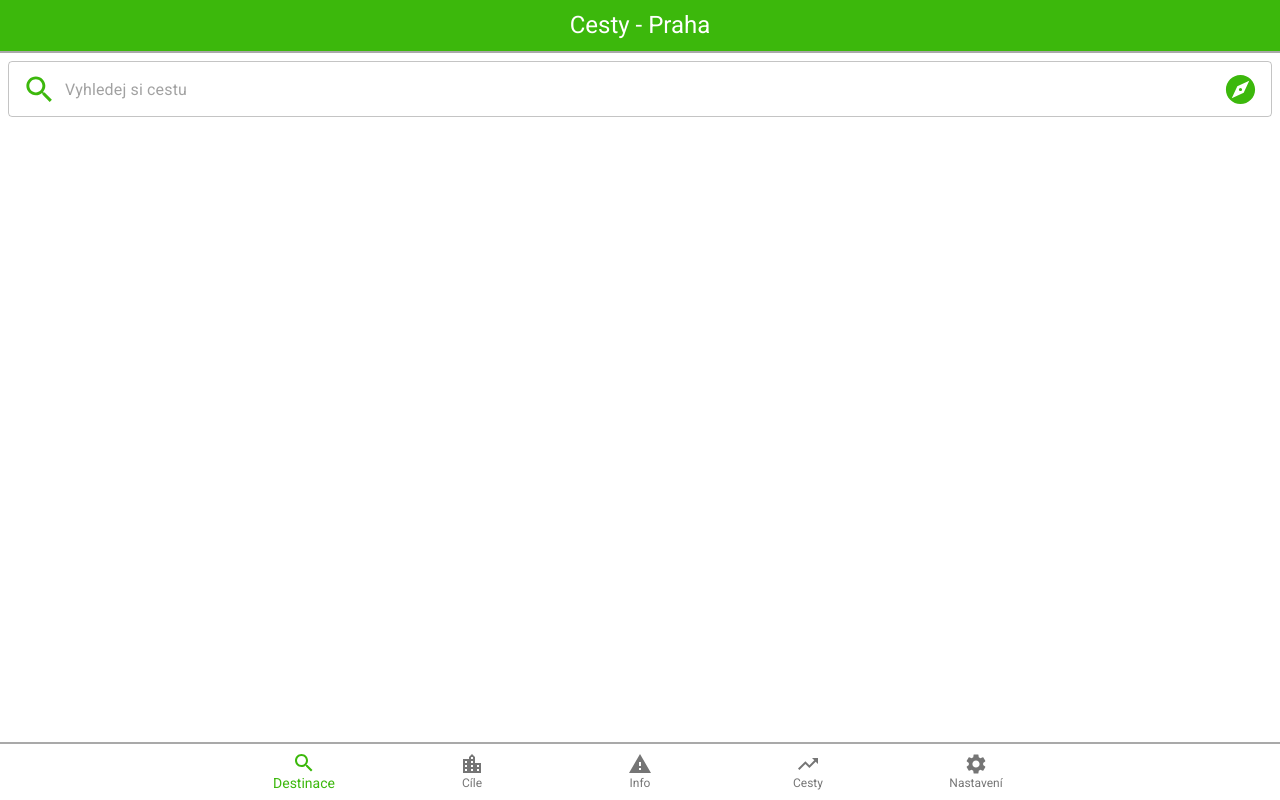
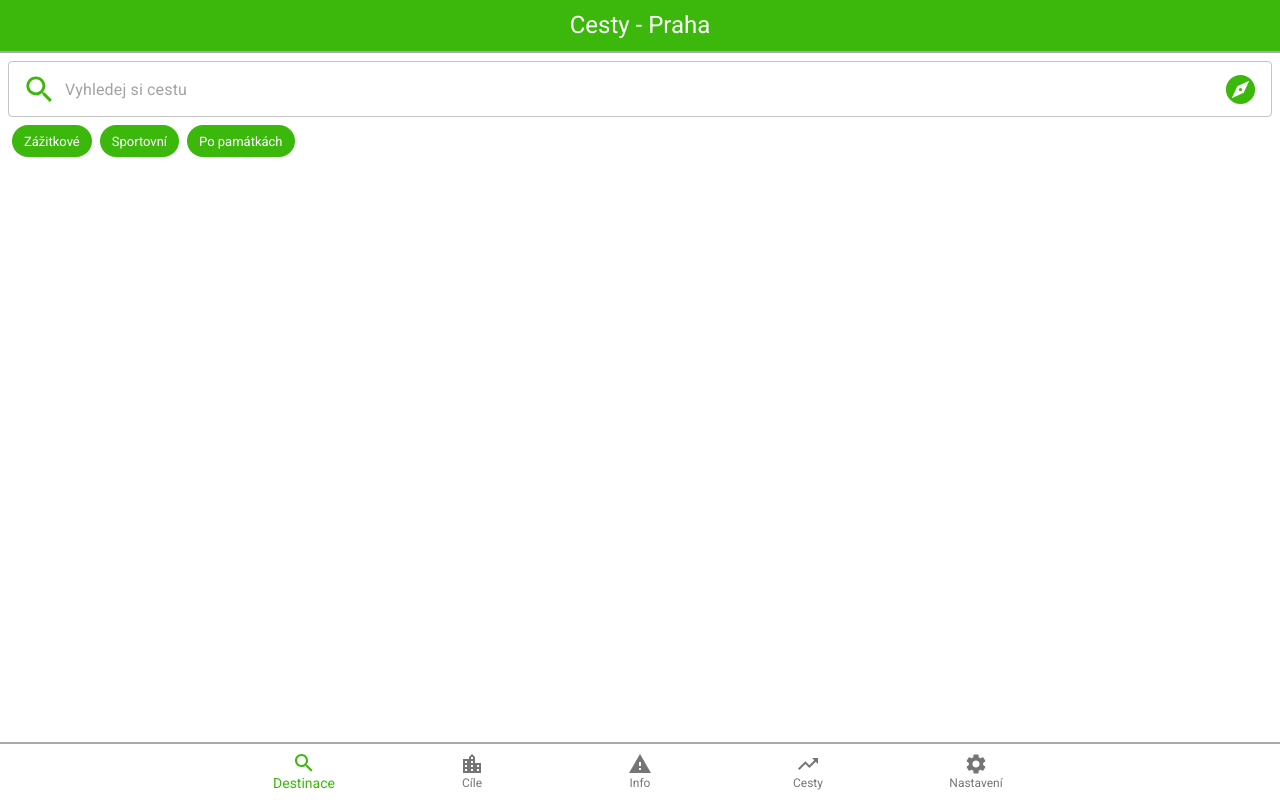
Before and after one commit to agilehorse/SafeTravel, a React (Create React App) app: page /paths in a window 1280 px wide. Built offline with nearby package versions, Linux system fonts and the light colour scheme.

Commit message:
Optimalization changes

```diff
--- a/src/components/paths/PathsList.js
+++ b/src/components/paths/PathsList.js
@@ -3,6 +3,7 @@ import {makeStyles} from "@material-ui/core";
 import Header from "../reusable/Header";
 import {Context} from "../../App";
 import SearchInput from "../reusable/SearchInput";
+import Chips from "../reusable/Chips";
 
 export default function PathsList() {
     const classes = useStyles();
@@ -23,6 +24,28 @@ export default function PathsList() {
                     placeholder="Vyhledej si cestu"
                 />
             </div>
+            <Chips
+                data={[
+                    {
+                        key: "zazitkove",
+                        label: "Zážitkové",
+                        onClick: () => {},
+                        state: false
+                    },
+                    {
+                        key: "sportovni",
+                        label: "Sportovní",
+                        onClick: () => {},
+                        state: false
+                    },
+                    {
+                        key: "po pamatkach",
+                        label: "Po památkách",
+                        onClick: () => {},
+                        state: false
+                    }
+                ]}
+            />
         </section>
     );
 }
--- a/src/components/places/PlacesList.js
+++ b/src/components/places/PlacesList.js
@@ -6,17 +6,12 @@ import {
     Chip,
     Divider,
     Fab,
-    InputAdornment,
     List,
     ListItem,
     ListItemAvatar,
     ListItemText,
-    makeStyles,
-    TextField
+    makeStyles
 } from "@material-ui/core";
-import SearchIcon from "@material-ui/icons/Search";
-import ExploreIcon from '@material-ui/icons/Explore';
-import FilterListIcon from '@material-ui/icons/FilterList';
 import PlacesFilterDialog, {InitialPlacesFilterState} from "./PlacesFilterDialog";
 import clsx from "clsx";
 import {useHistory} from 'react-router-dom';
@@ -24,6 +19,8 @@ import {NewPlace, Places} from "../../utils/mockData";
 import {SortBy, Translate} from "../../utils/consts";
 import AddIcon from '@material-ui/icons/Add';
 import SearchInput from "../reusable/SearchInput";
+import Chips from "../reusable/Chips";
+import Items from "../reusable/Items";
 
 export default function PlacesList() {
 
@@ -90,23 +87,26 @@ export default function PlacesList() {
                     onChange={(event) => handleChange("placeName", event.target.value)}
                 />
             </div>
-            <div className={classes.tags}>
-                <div onClick={() => handleChange("open", !state.open)}>
-                    <Chip label="Otevřené" color="primary"
-                          className={clsx(classes.tag, state.open && classes.selected)}
-                    />
-                </div>
-                <div onClick={() => handleChange("favorite", !state.favorite)}>
-                    <Chip label="Oblíbené" color="primary"
-                          className={clsx(classes.tag, state.favorite && classes.selected)}
-                    />
-                </div>
-            </div>
-            <List className={classes.list}>
-                <Divider className={classes.divider}/>
-                {filterFunction(Places).map(place =>
-                    <React.Fragment key={place.id}>
-                        <ListItem onClick={() => history.push({pathname: 'places/' + place.id, state: place})}>
+            <Chips
+                data={[
+                    {
+                        key: "open",
+                        label: "Otevřené",
+                        onClick: () => handleChange("open", !state.open),
+                        state: state.open
+                    },
+                    {
+                        key: "oblibene",
+                        label: "Oblíbené",
+                        onClick: () => handleChange("favorite", !state.favorite),
+                        state: state.favorite
+                    }
+                ]}
+            />
+            <Items>
+                {
+                    filterFunction(Places).map(place =>
+                        <ListItem key={place.id} onClick={() => history.push({pathname: 'places/' + place.id, state: place})}>
                             <ListItemAvatar>
                                 <Avatar src={place.icon} className={classes.large} variant="square"/>
                             </ListItemAvatar>
@@ -121,10 +121,9 @@ export default function PlacesList() {
                                 className={classes.end}
                             />
                         </ListItem>
-                        <Divider className={classes.divider}/>
-                    </React.Fragment>
-                )}
-            </List>
+                    )
+                }
+            </Items>
             <div className={classes.fabContainer}>
                 <Fab color="primary" aria-label="add" className={classes.fab}
                      onClick={() => history.push({pathname: '/places/new', state: NewPlace})}>
@@ -145,27 +144,12 @@ const useStyles = makeStyles((theme) => ({
     searchRow: {
         margin: theme.spacing(1),
     },
-    tags: {
-        display: "flex",
-        margin: theme.spacing(0, 1),
-        justifyContent: "flex-start"
-    },
-    tag: {
-        margin: theme.spacing(0, 0.5),
-    },
     large: {
         width: theme.spacing(7),
         height: theme.spacing(7),
     },
-    list: {
-        flexGrow: 1,
-        marginBottom: 60
-    },
     listItemText: {
         marginLeft: theme.spacing(1),
-    },
-    divider: {
-        backgroundColor: theme.palette.primary.main
     },
     end: {
         alignSelf: "flex-end",
--- /dev/null
+++ b/src/components/reusable/Chips.js
@@ -0,0 +1,35 @@
+import React from "react";
+import {makeStyles} from "@material-ui/core/styles";
+import {Chip} from "@material-ui/core";
+import clsx from "clsx";
+
+export default function Chips({data}) {
+    const classes = useStyles();
+
+    return (
+      <div className={classes.tags}>
+          {data.map((chip)=>
+              <div onClick={chip.onClick} key={chip.key}>
+                  <Chip label={chip.label} color="primary"
+                        className={clsx(classes.tag, chip.state && classes.selected)}
+                  />
+              </div>
+          )}
+      </div>
+    );
+}
+
+const useStyles = makeStyles((theme) => ({
+    tags: {
+        display: "flex",
+            margin: theme.spacing(0, 1),
+            justifyContent: "flex-start"
+    },
+    tag: {
+        margin: theme.spacing(0, 0.5),
+    },
+    selected: {
+        backgroundColor: 'orange',
+        fontWeight: 'bold',
+    }
+}));
--- /dev/null
+++ b/src/components/reusable/Items.js
@@ -0,0 +1,31 @@
+import React from "react";
+import {Divider, List} from "@material-ui/core";
+import {makeStyles} from "@material-ui/core/styles";
+
+export default function Items({children}) {
+    const classes = useStyles();
+
+    return (
+      <List className={classes.list}>
+          <Divider className={classes.divider}/>
+          {
+              React.Children.map(children, (child =>
+                <>
+                    {child}
+                    <Divider className={classes.divider}/>
+                </>
+              ))
+          }
+      </List>
+    );
+}
+
+const useStyles = makeStyles((theme)=>({
+    list: {
+        flexGrow: 1,
+        marginBottom: 60
+    },
+    divider: {
+        backgroundColor: theme.palette.primary.main
+    }
+}));
```
Also changed, not shown: 1 other file (tests, documents, lock files or other folders).
